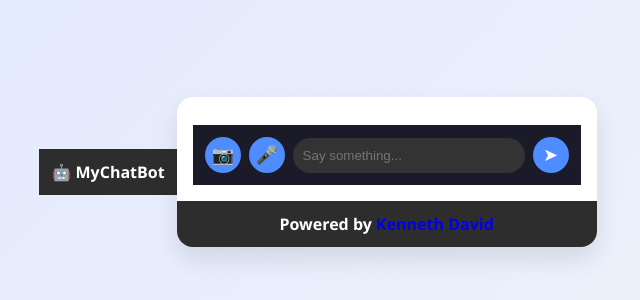
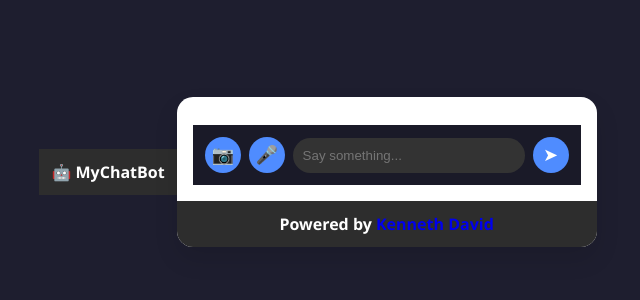
Before and after one commit to Mdken1/Chat.gpt, a plain HTML site: page index.html in a window 1280 px wide. Shown: the part 228-528 px from the top of the page, without its empty margins (322-962 px from the left). Drawn offline with Linux system fonts and the light colour scheme.

Commit message:
Update style.css

```diff
--- a/style.css
+++ b/style.css
@@ -1,5 +1,7 @@
 body {
-  background: linear-gradient(135deg, #e0e7ff 0%, #f0f4f9 100%);
+/*   background: linear-gradient(135deg, #e0e7ff 0%, #f0f4f9 100%);
+  */
+   background: #1e1e2f;
   font-family: 'Segoe UI', Arial, sans-serif;
   margin: 0;
   padding: 0;
```
